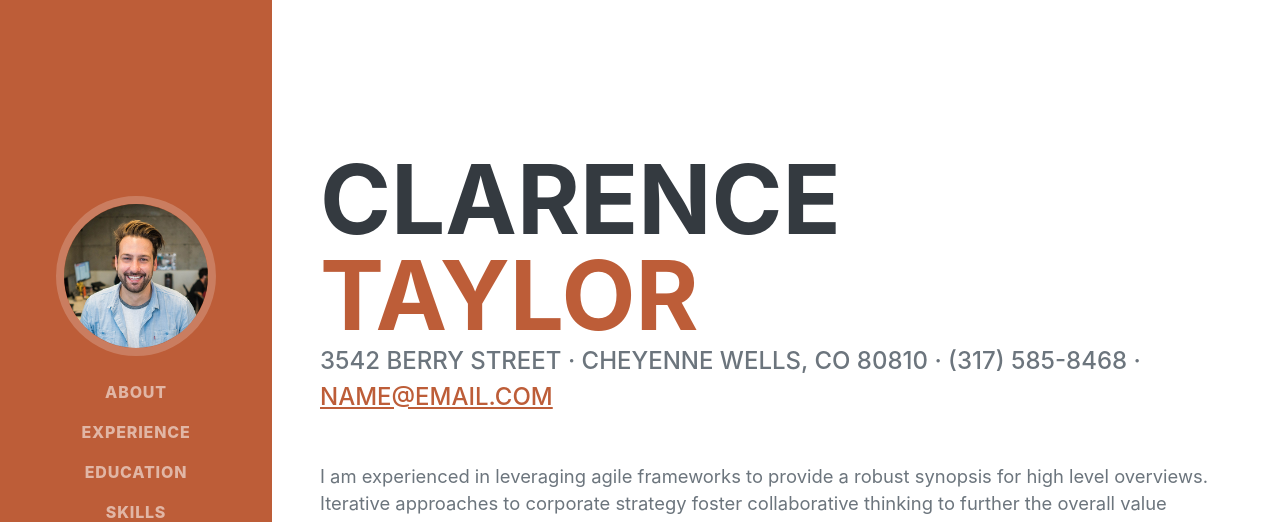
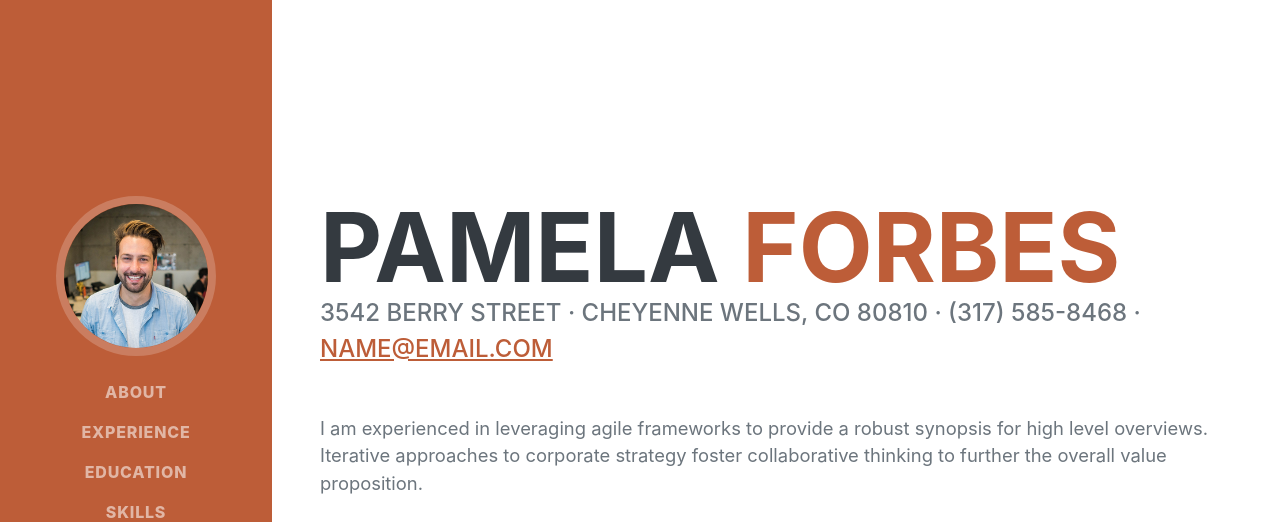
Before and after one commit to itspamelaforbes/itspamelaforbes.github.io, a plain HTML site: page index.html in a window 1280 px wide. Shown: the top 522 px of the page. Drawn offline with nearby package versions, Linux system fonts and the light colour scheme; a web font is replaced by a local one.

Commit message:
Name Change

```diff
--- a/index.html
+++ b/index.html
@@ -40,8 +40,8 @@
             <section class="resume-section" id="about">
                 <div class="resume-section-content">
                     <h1 class="mb-0">
-                        Clarence
-                        <span class="text-primary">Taylor</span>
+                        Pamela
+                        <span class="text-primary">Forbes</span>
                     </h1>
                     <div class="subheading mb-5">
                         3542 Berry Street · Cheyenne Wells, CO 80810 · (317) 585-8468 ·
```
